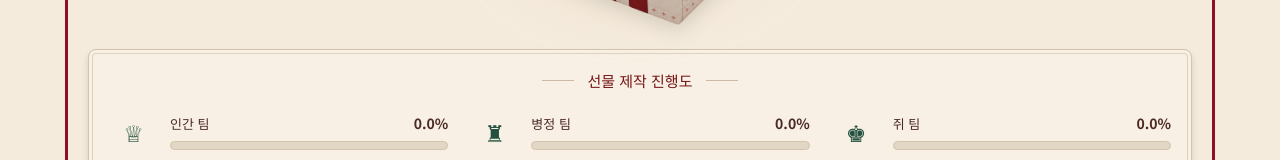
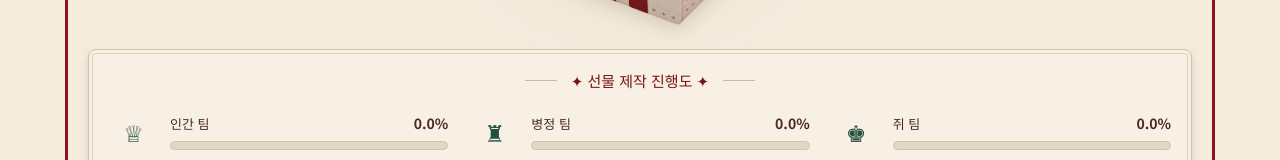
Before and after one commit to DoA-xoxo/gift, a Next.js app in the folder christmas-gift-next/: page / in a window 1280 px wide. Shown: the part 502-662 px from the top of the page. Built offline with nearby package versions, Linux system fonts and the light colour scheme; no server answers; the database is empty; a web font is replaced by a local one.

Commit message:
Update page.jsx

```diff
--- a/christmas-gift-next/app/page.jsx
+++ b/christmas-gift-next/app/page.jsx
@@ -300,7 +300,7 @@ async function submitAuth(e) {
   }
 }
  return <main className="page"><div className="snow s1">✧</div><div className="snow s2">✦</div><section className="hero"><div className="eyebrow"><Snowflake size={15}/> THE HOLIDAY MISSION <Snowflake size={15}/></div><h1>크리스마스 선물<br/><em>만들기 대작전</em></h1><p>각 팀이 힘을 모아 크리스마스 선물을 완성하세요.</p><div className="hero-art"><div className="glow"/><img src="/gift-box1.png" alt="빨간색 리본 크리스마스 선물 상자"/><span className="spark sp1">✧</span><span className="spark sp2">✦</span><span className="spark sp3">✧</span></div>
-  <div className="progress-wrap"><div className="section-label"><span/> 선물 제작 진행도 <span/></div><div className="progress-grid">{TEAMS.map(t=><div className="progress-card" key={t.id}>
+  <div className="progress-wrap"><div className="section-label"><span/> ✦ 선물 제작 진행도 ✦ <span/></div><div className="progress-grid">{TEAMS.map(t=><div className="progress-card" key={t.id}>
   <div className="team-icon" style={{'--team':t.color}}>{t.icon}</div>
   <div className="progress-info"><div className="progress-title"><b>{t.name} 팀</b><strong>{progress[t.id].toFixed(1)}%</strong></div><div className="bar"><span style={{width:`${progress[t.id]}%`,background:t.color}}/></div></div></div>)}</div></div></section>
 
```
